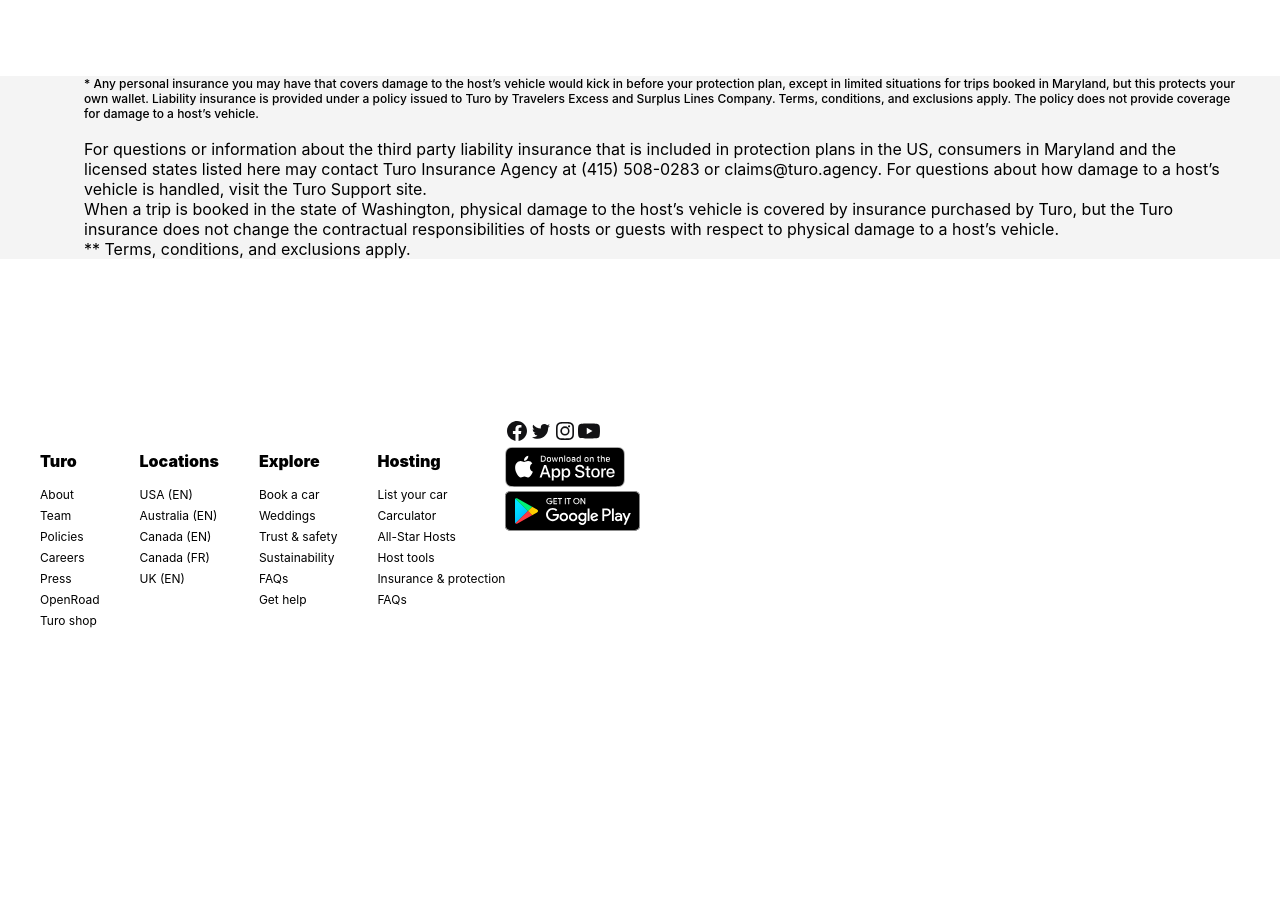
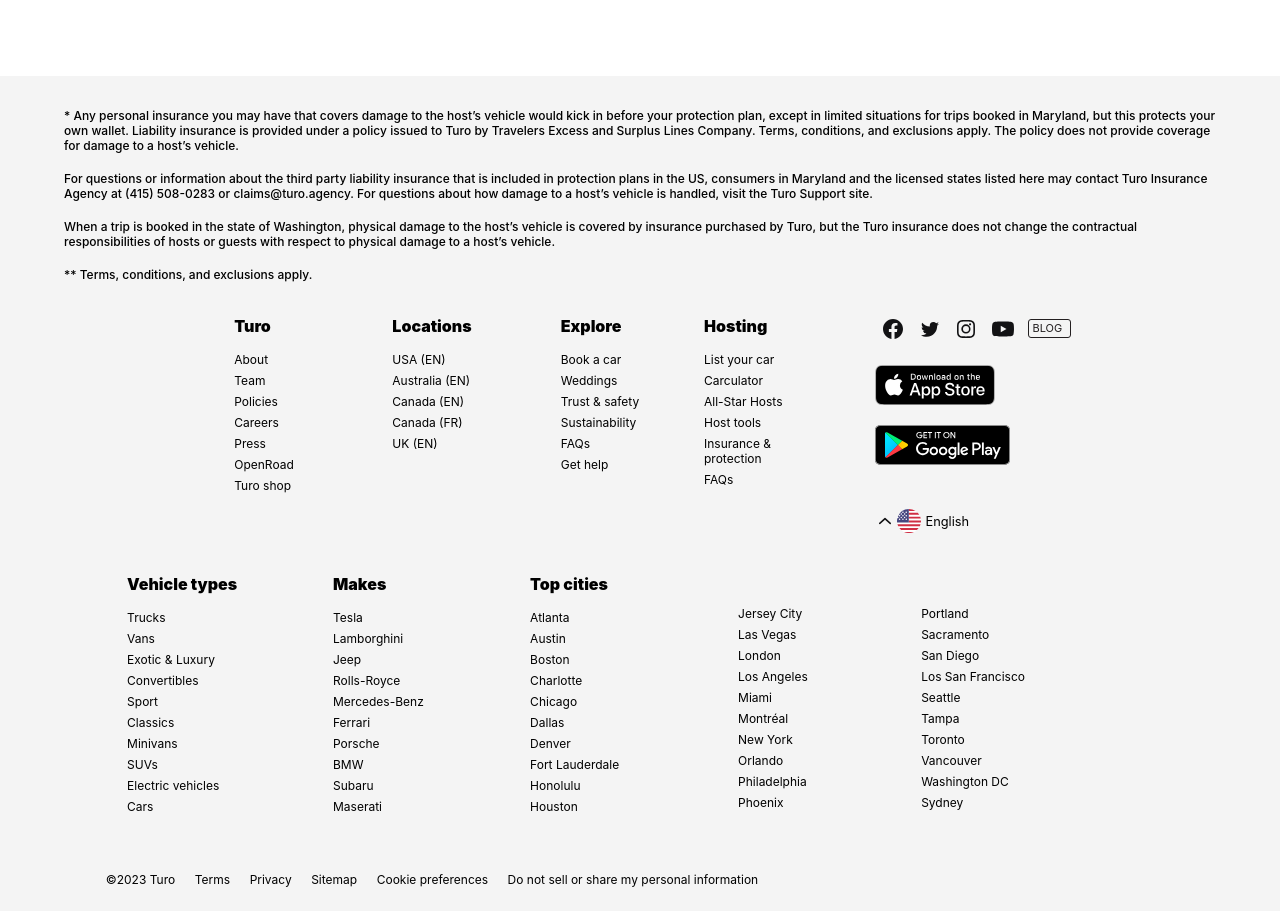
Before and after one commit to Talha-Ali150/turo, a React (Create React App) app: page / in a window 1280 px wide. Shown: the part 5220-6143 px from the top of the page. Before the commit the page ends 5870 px from the top, so only its background shows below. Built offline with nearby package versions, Linux system fonts and the light colour scheme.

Commit message:
complete excluding search bar UI and have to make it responsive

```diff
--- a/src/components/ConditionContainer/index.css
+++ b/src/components/ConditionContainer/index.css
@@ -1,10 +1,12 @@
 .conditionContainer{
     background-color: #f4f4f4;
+    height: 13em;
 }
 .conditionListContainer {
     list-style: none;
     width: 90%;
     margin: 10em auto;
+    padding: 2em 0;
 }
 .conditionListContainerItem{
     font-size: 12px;
--- a/src/components/ConditionContainer/index.js
+++ b/src/components/ConditionContainer/index.js
@@ -8,9 +8,9 @@
                 <li className='conditionListContainerItem'>* Any personal insurance you may have that covers damage to the host’s vehicle would kick in before your protection plan, except in limited situations for trips booked in Maryland, but this protects your own wallet. Liability insurance is provided under a policy issued to Turo by Travelers Excess and Surplus Lines Company. Terms, conditions, and exclusions apply. The policy does not provide coverage for damage to a host’s vehicle.
 
                 </li>
-                <li>For questions or information about the third party liability insurance that is included in protection plans in the US, consumers in Maryland and the licensed states listed here may contact Turo Insurance Agency at (415) 508-0283 or claims@turo.agency. For questions about how damage to a host’s vehicle is handled, visit the Turo Support site.</li>
-                <li>When a trip is booked in the state of Washington, physical damage to the host’s vehicle is covered by insurance purchased by Turo, but the Turo insurance does not change the contractual responsibilities of hosts or guests with respect to physical damage to a host’s vehicle.</li>
-                <li>** Terms, conditions, and exclusions apply.</li>
+                <li className='conditionListContainerItem'>For questions or information about the third party liability insurance that is included in protection plans in the US, consumers in Maryland and the licensed states listed here may contact Turo Insurance Agency at (415) 508-0283 or claims@turo.agency. For questions about how damage to a host’s vehicle is handled, visit the Turo Support site.</li>
+                <li className='conditionListContainerItem'>When a trip is booked in the state of Washington, physical damage to the host’s vehicle is covered by insurance purchased by Turo, but the Turo insurance does not change the contractual responsibilities of hosts or guests with respect to physical damage to a host’s vehicle.</li>
+                <li className='conditionListContainerItem'>** Terms, conditions, and exclusions apply.</li>
             </ul>
 
         </div>
--- /dev/null
+++ b/src/components/Ending/index.css
@@ -0,0 +1,16 @@
+
+.ending{
+
+}
+.endingContainer {
+    list-style: none;
+    display: flex;
+    justify-content: space-around;
+    font-size: 12px;
+    width: 56em;
+    margin-left: 5em;
+    padding: 2em 3em;
+}
+.endingContainerItem{
+
+}
--- /dev/null
+++ b/src/components/Ending/index.js
@@ -0,0 +1,17 @@
+import React from 'react'
+import './index.css'
+
+export default function Ending() {
+    return (
+        <div className='ending'>
+            <ul className='endingContainer'>
+                <li className='endingContainerItem'>  ©2023 Turo</li>
+                <li className='endingContainerItem'>Terms</li>
+                <li className='endingContainerItem'>Privacy</li>
+                <li className='endingContainerItem'>Sitemap</li>
+                <li className='endingContainerItem'>Cookie preferences</li>
+                <li className='endingContainerItem'>Do not sell or share my personal information</li>
+            </ul>
+        </div>
+    )
+}
--- a/src/components/Footer/index.css
+++ b/src/components/Footer/index.css
@@ -1,3 +1,75 @@
-.footer{
+.footer {
+    background-color: #f4f4f4;
+}
+
+.footerSectionA {
     display: flex;
+    margin: 0 auto;
+    width: 60em;
 }
+
+.blogPara {
+    padding: 2px 4px;
+    border-radius: 3px;
+    line-height: 13px;
+    text-transform: uppercase;
+    border: 1px solid #231F20;
+    color: #231F20;
+    font-size: 11px;
+    width: 3em;
+}
+
+.sectionA {
+    display: flex;
+    align-items: center;
+    margin-top: 1.5em;
+    justify-content: space-around;
+}
+
+.sectionB {
+    margin-top: 1em;
+}
+
+.sectionC {
+    margin-top: 1em;
+}
+
+.sectionD {
+    margin-top: 2em;
+    display: flex;
+    align-items: center;
+    justify-content: space-around;
+    width: 6em;
+}
+
+.section5 {}
+
+.footerSection1 {
+    display: flex;
+    width: 70%;
+}
+
+.footerSection2 {
+    width: 21%;
+    margin: 0 auto;
+    display: flex;
+    flex-direction: column;
+}
+
+.sectionDPara {
+    font-size: 0.8em;
+}
+.footerSection3 {
+    display: flex;
+    width: 92%;
+}
+.footerSection3A {
+    display: flex;
+    width: 50%;
+    margin-left: 4em;
+}
+.footerSection3B {
+    display: flex;
+    width: 34%;
+    margin-top: 2em;
+}
--- a/src/components/Footer/index.js
+++ b/src/components/Footer/index.js
@@ -7,6 +7,9 @@
 import { ReactComponent as Youtube } from "../../images/youtube.svg";
 import { ReactComponent as Appstore } from "../../images/appstore.svg";
 import { ReactComponent as Playstore } from "../../images/playstore.svg";
+import { ReactComponent as Arrow } from "../../images/arrow.svg";
+import { ReactComponent as Flag } from "../../images/flag.svg";
+import Ending from '../Ending';
 
 export default function Footer() {
     const listItems1 = [
@@ -41,12 +44,76 @@
         { item: 'Insurance & protection' },
         { item: 'FAQs' },
     ]
+    const listItemsB1 = [
+        { item: 'Trucks' },
+        { item: 'Vans' },
+        { item: 'Exotic & Luxury' },
+        { item: 'Convertibles' },
+        { item: 'Sport' },
+        { item: 'Classics' },
+        { item: 'Minivans' },
+        { item: 'SUVs' },
+        { item: 'Electric vehicles' },
+        { item: 'Cars' },]
+    const listItemsB2 = [
+        { item: 'Tesla' },
+        { item: 'Lamborghini' },
+        { item: 'Jeep' },
+        { item: 'Rolls-Royce' },
+        { item: 'Mercedes-Benz' },
+        { item: 'Ferrari' },
+        { item: 'Porsche' },
+        { item: 'BMW' },
+        { item: 'Subaru' },
+        { item: 'Maserati' },
+    ]
+    const listItemsB3 = [
+        { item: 'Atlanta' },
+        { item: 'Austin' },
+        { item: 'Boston' },
+        { item: 'Charlotte' },
+        { item: 'Chicago' },
+        { item: 'Dallas' },
+        { item: 'Denver' },
+        { item: 'Fort Lauderdale' },
+        { item: 'Honolulu' },
+        { item: 'Houston' },
+    ]
+    const listItemsB4 = [
+        { item: 'Jersey City' },
+        { item: 'Las Vegas' },
+        { item: 'London' },
+        { item: 'Los Angeles' },
+        { item: 'Miami' },
+        { item: 'Montréal' },
+        { item: 'New York' },
+        { item: 'Orlando' },
+        { item: 'Philadelphia' },
+        { item: 'Phoenix' },
+    ]
+    const listItemsB5 = [
+        { item: 'Portland' },
+        { item: 'Sacramento' },
+        { item: 'San Diego' },
+        { item: 'Los San Francisco' },
+        { item: 'Seattle' },
+        { item: 'Tampa' },
+        { item: 'Toronto' },
+        { item: 'Vancouver' },
+        { item: 'Washington DC' },
+        { item: 'Sydney' },
+    ]
     return (
         <div className='footer'>
+            <div className='footerSectionA'>
+                <div className='footerSection1'>
                     <FooterList heading='Turo' listItems={[...listItems1]} />
                     <FooterList heading='Locations' listItems={[...listItems2]} />
                     <FooterList heading='Explore' listItems={[...listItems3]} />
                     <FooterList heading='Hosting' listItems={[...listItems4]} />
+
+                </div>
+                <div className='footerSection2'>
                     <div className='section5'>
                         <div className='sectionA'>
 
@@ -54,6 +121,7 @@
                             <Twitter />
                             <Instagram />
                             <Youtube />
+                            <p className='blogPara'>blog</p>
                         </div>
                         <div className='sectionB'>
 
@@ -63,8 +131,33 @@
 
                             <Playstore />
                         </div>
+                        <div className='sectionD'>
+                            <Arrow />
+                            <Flag />
+                            <p className='sectionDPara'>English</p>
+                        </div>
                     </div>
 
                 </div>
+            </div>
+            <div className='footerSectionB'>
+                <div className='footerSection3'>
+                    <div className='footerSection3A'>
+                        <FooterList heading='Vehicle types' listItems={[...listItemsB1]} />
+                        <FooterList heading='Makes' listItems={[...listItemsB2]} />
+                        <FooterList heading='Top cities' listItems={[...listItemsB3]} />
+
+                    </div>
+                    <div className='footerSection3B'>
+                        <FooterList heading='' listItems={[...listItemsB4]} />
+                        <FooterList heading='' listItems={[...listItemsB5]} />
+
+                    </div>
+                </div>
+
+
+            </div>
+            <Ending />
+        </div>
     )
 }
--- a/src/components/FooterList/index.css
+++ b/src/components/FooterList/index.css
@@ -1,15 +1,19 @@
+
 .footerListContainer {
     display: flex;
     flex-direction: column;
     align-items: center;
+    width: 14em;
 }
-.footerListHeading{
+
+.footerListHeading {
     font-weight: 900;
     font-size: 1em;
 }
-.footerListContentContainer{
-}
-.footerListContent{
+
+.footerListContentContainer {}
+
+.footerListContent {
     font-size: 0.75em;
     margin-bottom: 0.5em;
     list-style: none;
```
Also changed, not shown: src/images/arrow.svg (added), src/images/flag.svg (added). Lines whose indentation alone changed are shown as unchanged.
